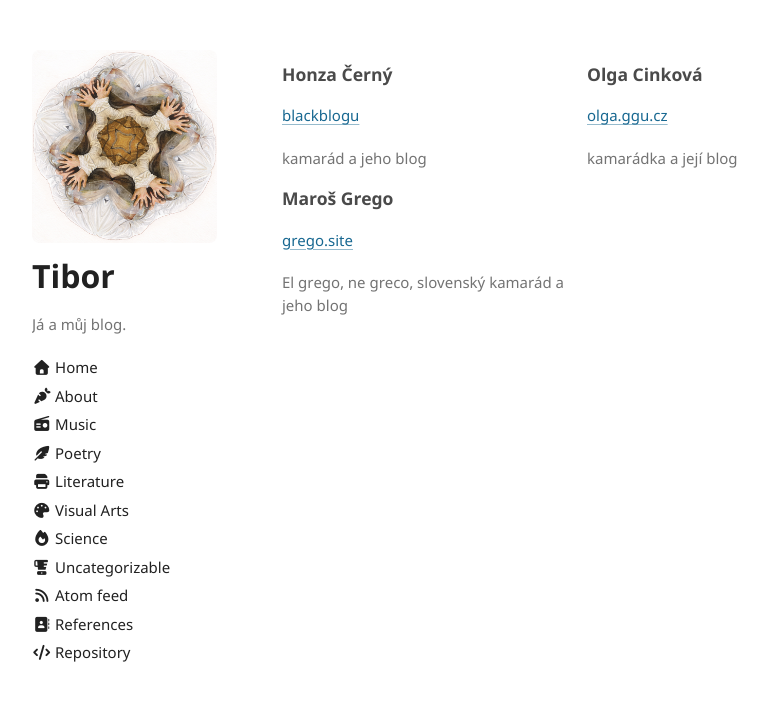
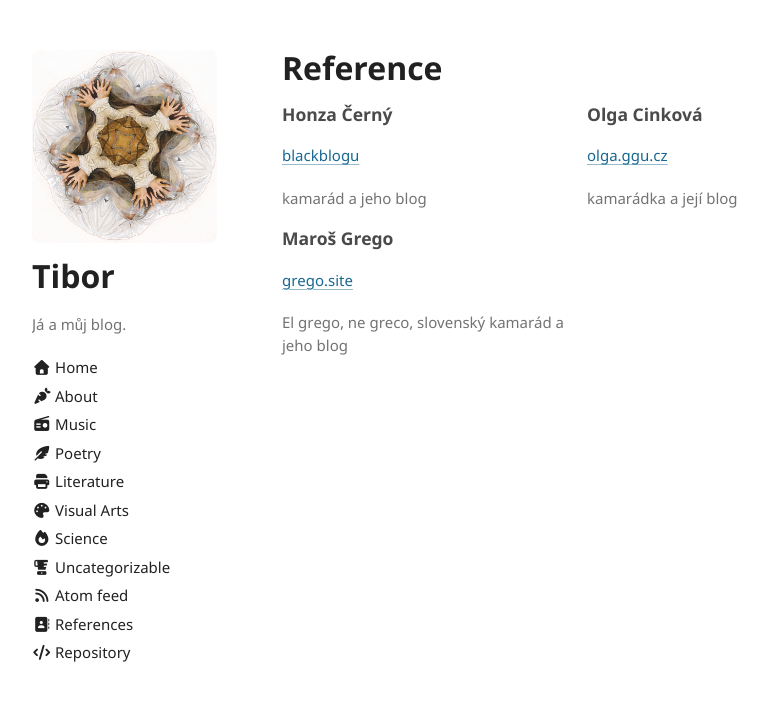
Before and after one commit to thefallofjohannm/thefallofjohannm.github.io, a Jekyll site: the page built from pages/references.md, in a window 1280 px wide. Shown: the top 701 px of the page, without its empty margins (178-946 px from the left). Built offline with Jekyll 4.4.1, drawn with Linux system fonts in a browser that asks for light colours.

Commit message:
Fix headding hierarchy

```diff
--- a/_layouts/default.html
+++ b/_layouts/default.html
@@ -15,11 +15,7 @@
           {% if site.logo %}
 	  <a class="img-circle" href="{{- "/" | absolute_url -}}"><img class="img-circle" src="{{site.logo | relative_url}}" alt="Logo"></a>
           {% endif %}
-          {% if site.blank_title %}
-            <h1>{{- site.title -}}</h1>
-          {% else %}
-            <h1>{{- site.title  -}}</h1>
-          {% endif %}
+          <p class="site-title">{{- site.title -}}</p>
           <p>{{- site.description -}}</p>
           {% include sidebar.html %}
         </header>
--- a/_sass/jekyll-theme-minimalist.scss
+++ b/_sass/jekyll-theme-minimalist.scss
@@ -157,6 +157,18 @@ ul.link li + li {
 
 ul.link:last-child {
   margin-bottom: 6px;
+}
+
+/* The site name is branding, not the document heading: every page also has an
+   h1 for its own title, so this was the second h1 on every page and screen
+   reader heading navigation landed here first on every article. Values match
+   the h1 it replaces so nothing moves. */
+.site-title {
+  font-size: 32px;
+  font-weight: 700;
+  line-height: 1.1;
+  color: var(--clr-h1-and-bold);
+  margin: 0 0 20px;
 }
 
 /* Was a <style scoped> block inside each of the two nav includes. `scoped` was
--- a/pages/references.md
+++ b/pages/references.md
@@ -3,6 +3,8 @@ title: "Reference"
 layout: default
 permalink: "/references/"
 ---
+
+# Reference
 
 <div class="references-display">
 {% spliter %}
```
